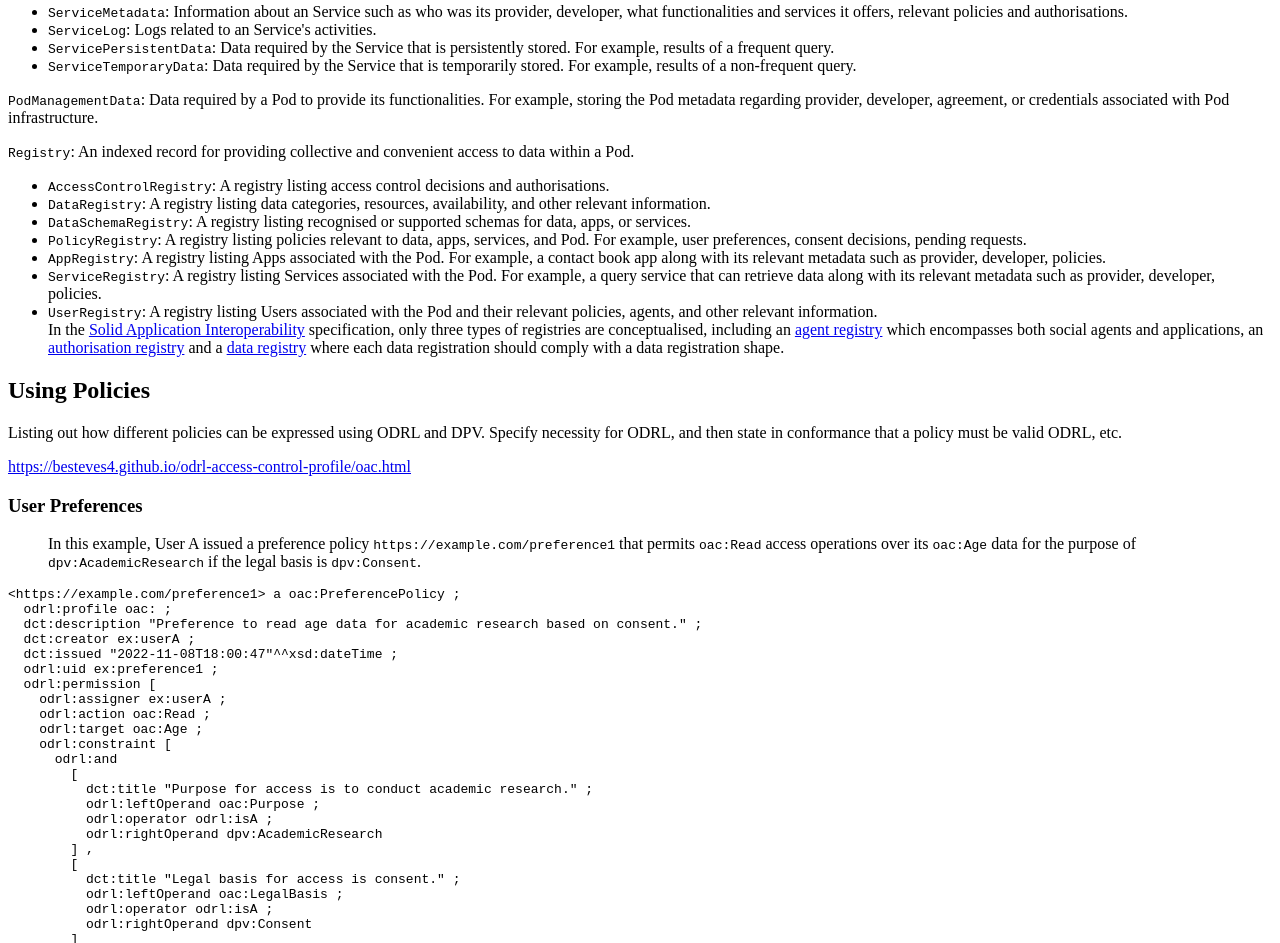
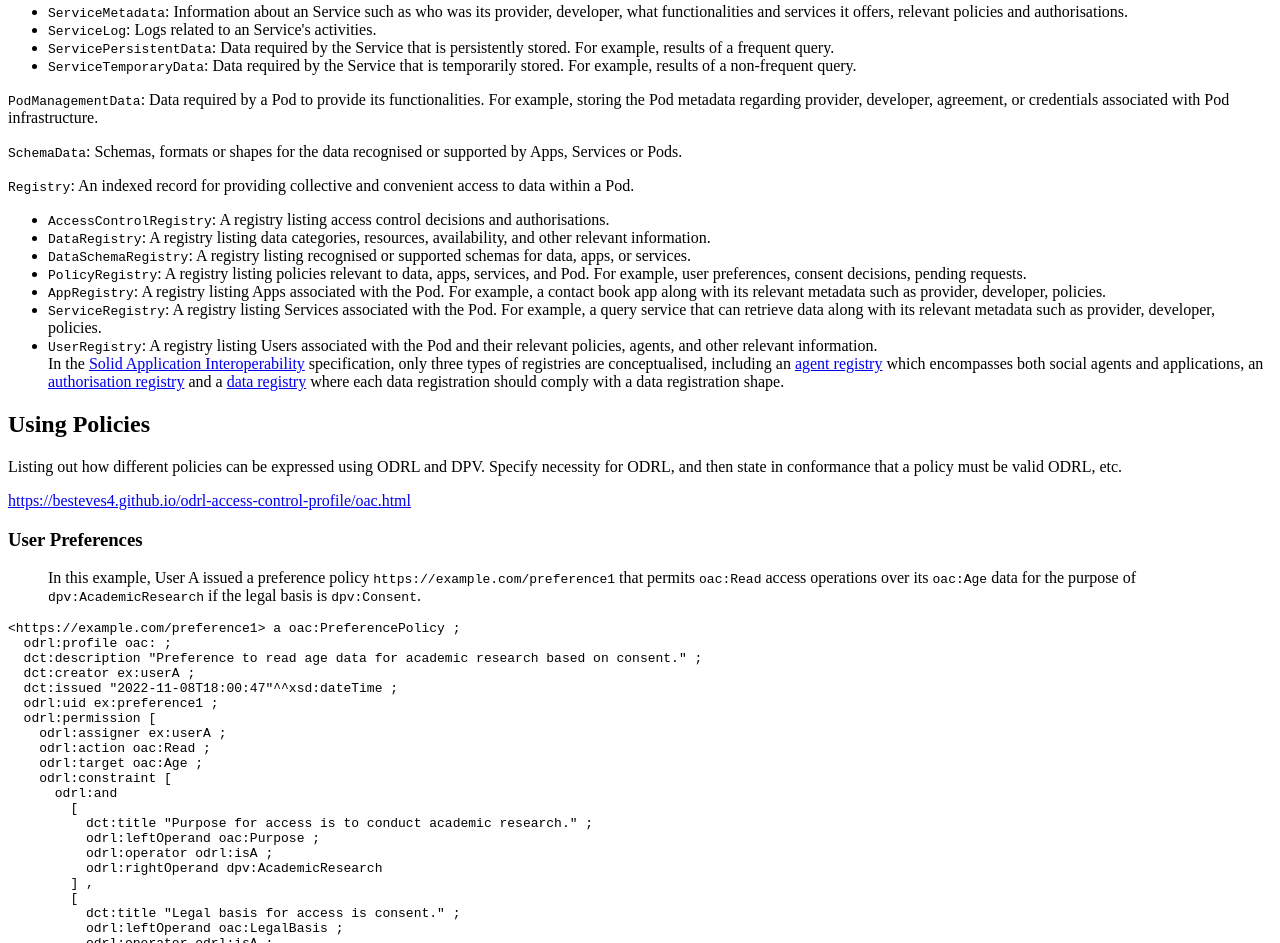
Before and after one commit to coolharsh55/plasma, a plain HTML site: page index.html in a window 1280 px wide. Shown: the part 4023-4966 px from the top of the page. Drawn offline with Linux system fonts and the light colour scheme.

Commit message:
add schema data

```diff
--- a/index.html
+++ b/index.html
@@ -251,6 +251,8 @@
           </ul></li>
 
           <p><code>PodManagementData</code>: Data required by a Pod to provide its functionalities. For example, storing the Pod metadata regarding provider, developer, agreement, or credentials associated with Pod infrastructure.</p>
+
+          <p><code>SchemaData</code>: Schemas, formats or shapes for the data recognised or supported by Apps, Services or Pods.</p>
 
           <p><code>Registry</code>: An indexed record for providing collective and convenient access to data within a Pod.</p>
             <ul>
```
